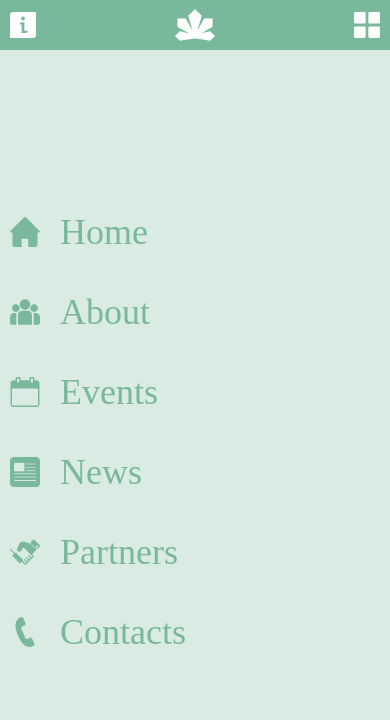
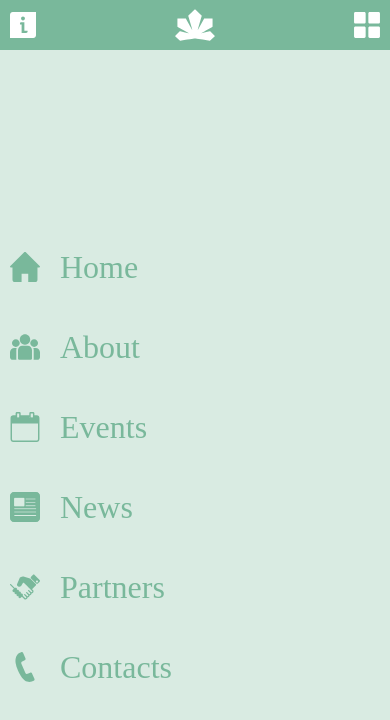
Before and after one commit to luamoris/estiem, a plain HTML site: page index.html in a window 390 px wide. Both pictures are taken after a click on the element 367 px from the left and 25 px from the top of the page. Drawn offline with Linux system fonts and the light colour scheme; a web font is replaced by a local one.

Commit message:
mobile menu error 4

```diff
--- a/assets/js/script.js
+++ b/assets/js/script.js
@@ -46,4 +46,5 @@ menuBurger.onclick = () => {
 	sidebar.classList.toggle('active');
 	menuBurger.classList.toggle('active');
 	menuCenter.classList.toggle('active');
+	body.classList.toggle('lock');
 }
--- a/assets/scss/_media.scss
+++ b/assets/scss/_media.scss
@@ -11,6 +11,10 @@ Media
 
 /*------------------------------------ Sidebar */
 @media (max-width: 1000px) {
+
+    body.lock {
+        overflow: hidden;
+    }
 
 	.sidebar {
 		max-width: 100%;
@@ -101,12 +105,14 @@ Media
 
 	.menu-center.active {
 		display: block;
+		overflow: auto;
 		width: 100%;
 		height: calc(100% - 50px);
+		padding: 80px 10px 10px 10px;
+
 		@include flexbox(column, center, flex-start);
 
 		& .menu-center__list {
-			margin-left: 10px;
 			max-width: 100%;
 
 			ul::after {
@@ -138,7 +144,7 @@ Media
 				span {
 					margin-left: 20px;
 					font-weight: 400;
-					font-size: 36px;
+					font-size: 32px;
 					color: $c_sidebar;
 				}
 			}
```
Also changed, not shown: assets/css/style.css.
